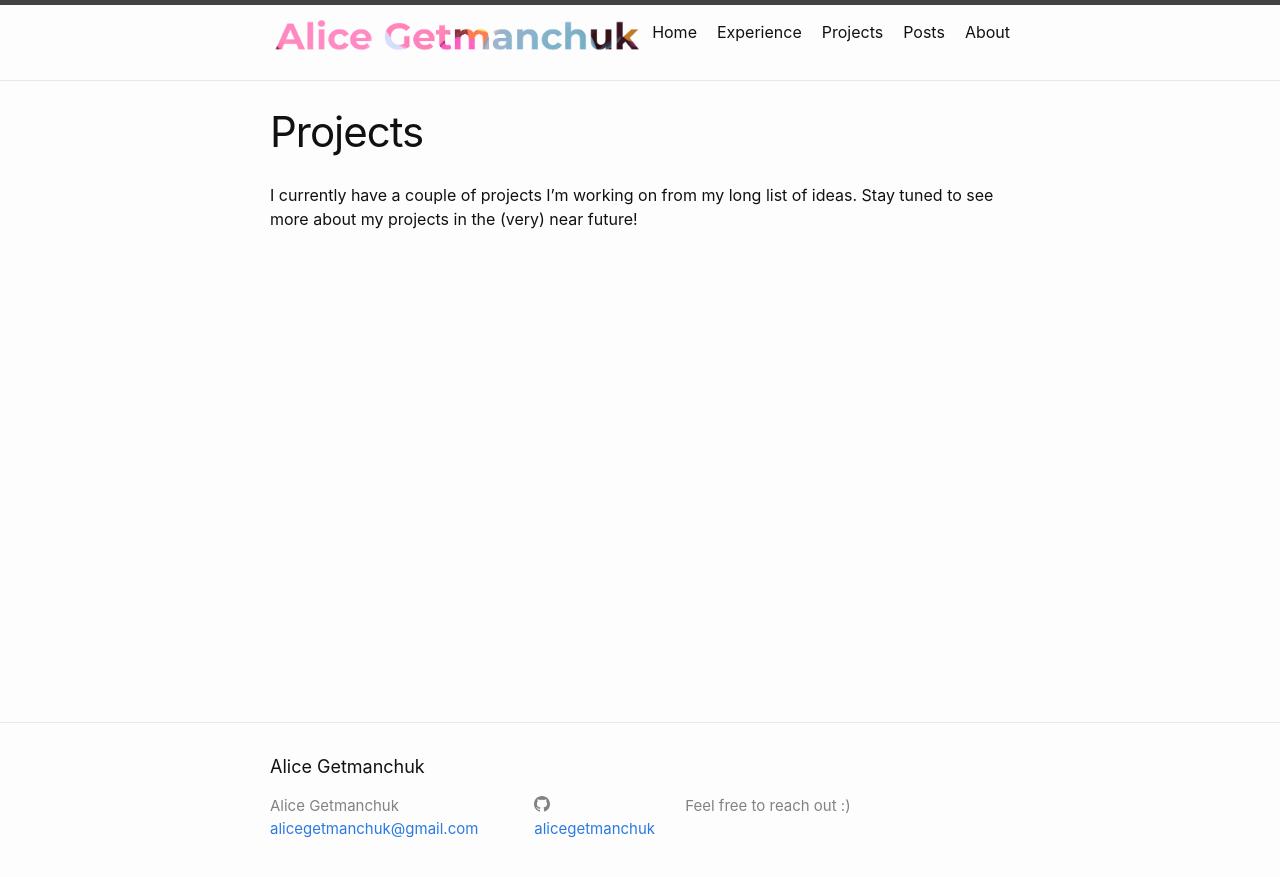
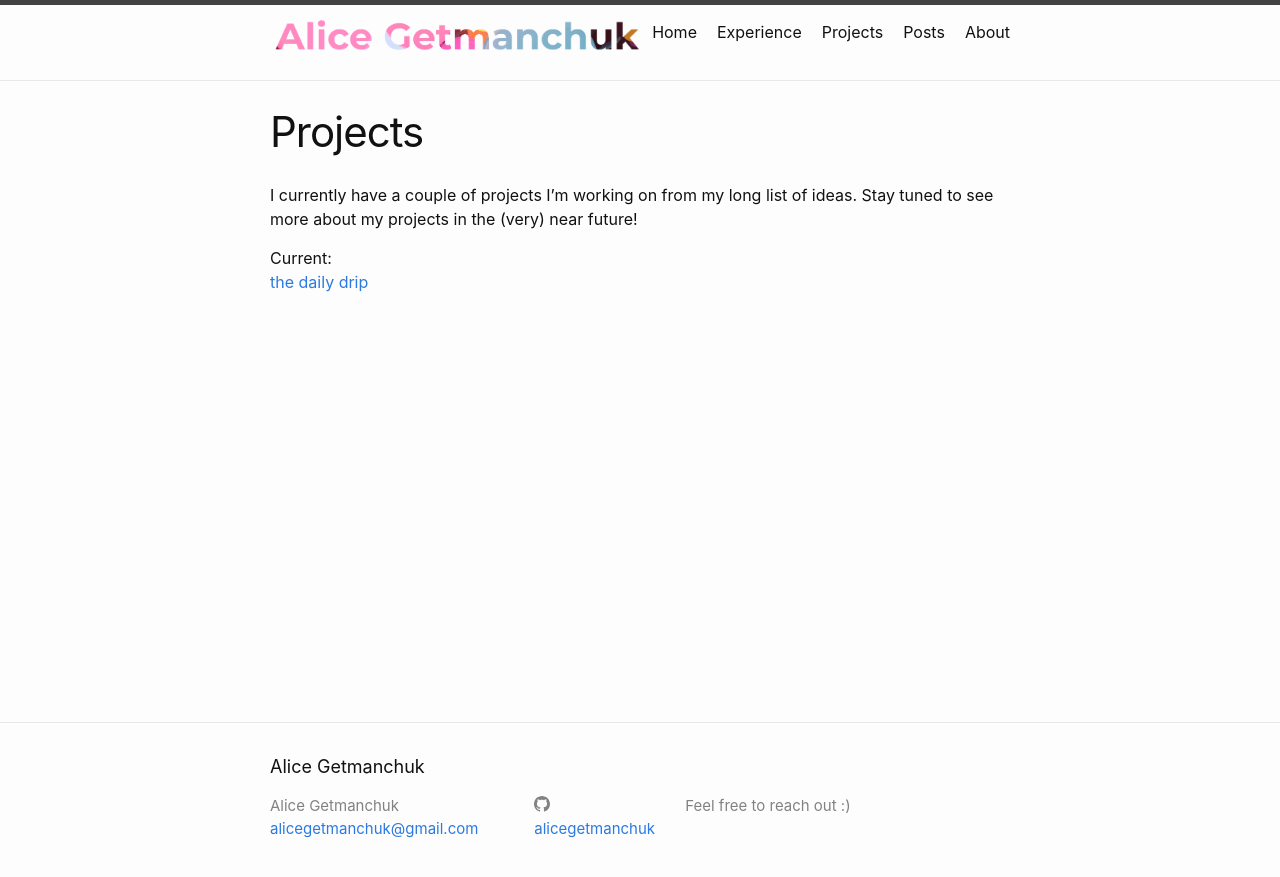
Before and after one commit to alicegetmanchuk/alicegetmanchuk.github.io, a Jekyll site: the page built from projects.md, in a window 1280 px wide. Shown: the top 877 px of the page. Built offline with Jekyll 4.4.1, drawn with Linux system fonts in a browser that asks for light colours.

Commit message:
creating daily drip page adding a link to projects page

```diff
--- a/projects.md
+++ b/projects.md
@@ -5,3 +5,6 @@ permalink: /projects/
 position: 3
 ---
 I currently have a couple of projects I'm working on from my long list of ideas. Stay tuned to see more about my projects in the (very) near future!
+
+<large>Current:</large>
+[the daily drip](https://alicegetmanchuk.github.io/projects/thedailydrip/)
```
